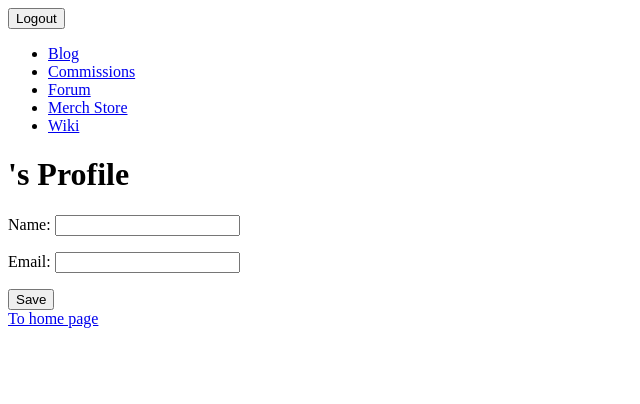
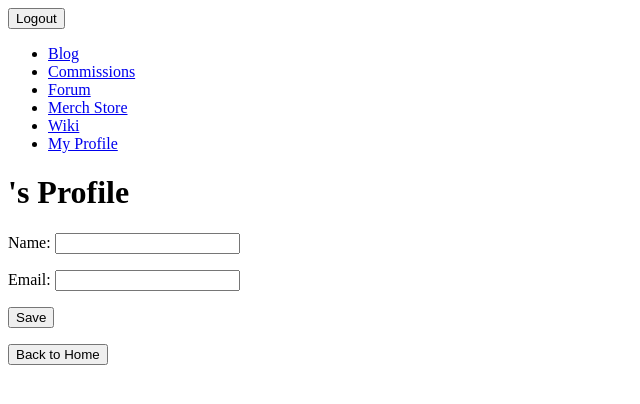
Before and after one commit to luckyst4rdolphin/hobbysite-c-group7, a Django app: page /profile/ in a window 1280 px wide. Shown: the top 404 px of the page, without its empty margins (0-640 px from the left). Run offline with Django 5.2, Linux system fonts and the light colour scheme; the visitor is signed in with stand-in values (Sample User, id 1); data comes from the database, SQL or seed files in the repository.

Commit message:
Fixed templates

```diff
--- a/hobbysite/templates/base.html
+++ b/hobbysite/templates/base.html
@@ -19,6 +19,7 @@
                 <li><a href="/forum/threads">Forum</a></li>
                 <li><a href="/merchstore/items">Merch Store</a></li>
                 <li><a href="/wiki/articles">Wiki</a></li>
+                <li><a href="/profile/">My Profile</a></li>
             </ul>
         </nav>
     </header>
--- a/hobbysite/templates/home.html
+++ b/hobbysite/templates/home.html
@@ -4,7 +4,6 @@
 
 {% block content %}
     <h1>Home</h1>
-    <a href="/profile/"><button>Edit Profile</button></a>
     <ul>
         <li><a href="/blog/articles">Blog</a></li>
         <li><a href="/commissions/list">Commissions</a></li>
--- a/hobbysite/templates/profile.html
+++ b/hobbysite/templates/profile.html
@@ -9,6 +9,8 @@
         {{ profile.as_p }}
         <button type="submit">Save</button>
     </form>
+    <p>
+        <a href="{% url 'home' %}"><button>Back to Home</button></a>
+    </p>
 
-    <a href="{% url 'home' %}">To home page</a>
 {% endblock %}
--- a/hobbysite/templates/registration/password_reset_form.html
+++ b/hobbysite/templates/registration/password_reset_form.html
@@ -4,3 +4,6 @@
 	{{ form.as_p }}
 	<button type="submit">Send Reset Email</button>
 </form>
+<p>
+	<a href="{% url 'login' %}"><button>Back to Login</button></a>
+</p>
```
Also changed, not shown: hobbysite/templates/registration/login.html (+4 -4 lines), hobbysite/templates/registration/register.html (+5 -2 lines).
